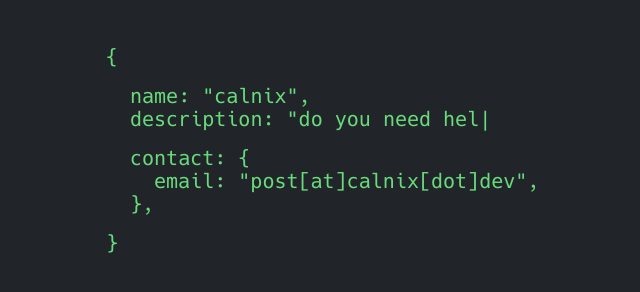
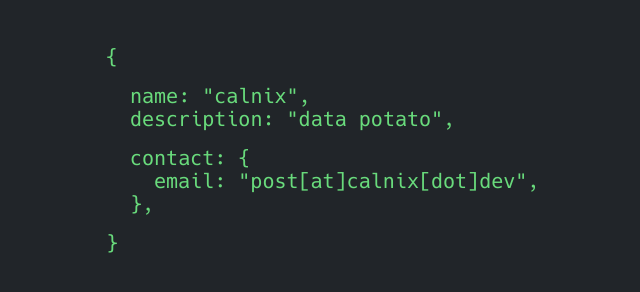
Before and after one commit to calnix-dev/calnix-dev.github.io, a Jekyll site: the page built from index.md, in a window 1280 px wide. Shown: the part 300-592 px from the top of the page, without its empty margins (150-790 px from the left). Built offline with Jekyll 4.4.1, drawn with Linux system fonts in a browser that asks for light colours; our own code applies the rules of GitHub Pages for plain Markdown files.

Commit message:
Update text

```diff
--- a/_config.yml
+++ b/_config.yml
@@ -22,7 +22,10 @@ github:
 
 json:
   name: Calnix
-  description:
+  description: data potato
+  current status: employed
+
+  message:
     - Greetings!
     - You appear to be lost...
     - Do you need help?
```
